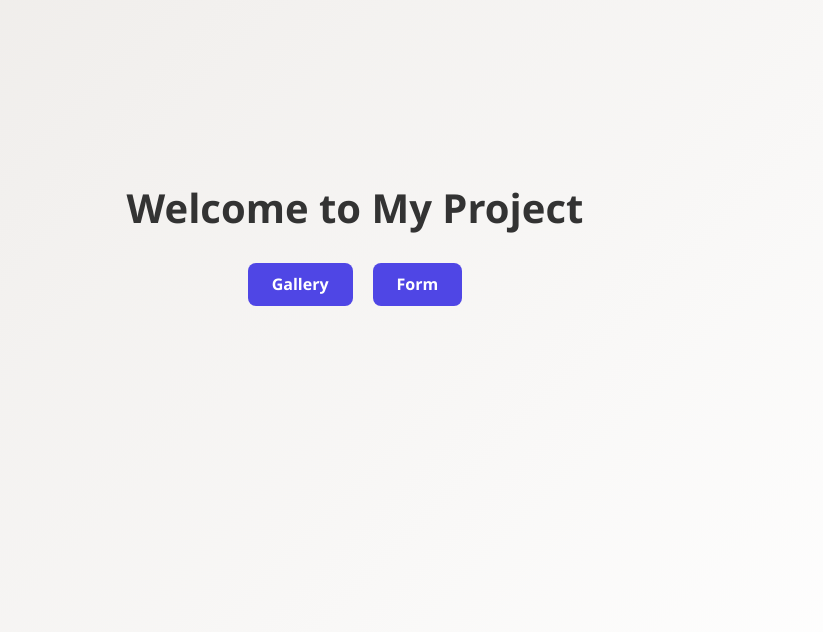
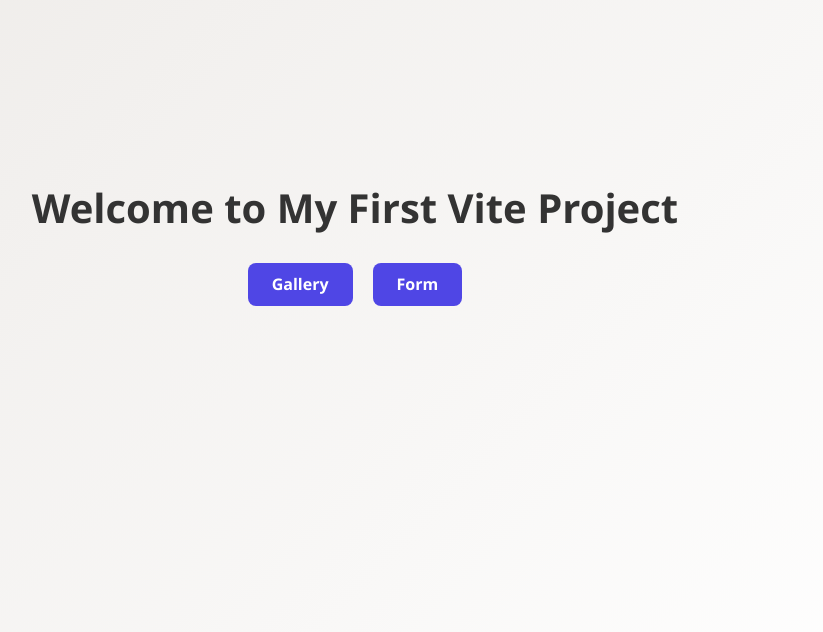
Before and after one commit to Emre-Urun/goit-js-hw-09, a plain HTML site: page index.html in a window 1280 px wide. Shown: the part 168-800 px from the top of the page, without its empty margins (285-1108 px from the left). Drawn offline with nearby package versions, Linux system fonts and the light colour scheme.

Commit message:
Deploying to gh-pages from @ Emre-Urun/goit-js-hw-09@b0380881285372f605dd7d4fc5a094f81d419226 🚀

```diff
--- a/index.html
+++ b/index.html
@@ -13,7 +13,7 @@
   </head>
   <body>
     <header class="header">
-      <h1 class="title">Welcome to My Project</h1>
+      <h1 class="title">Welcome to My First Vite Project</h1>
       <nav class="nav">
         <a class="nav-link" href="./public/01-gallery.html">Gallery</a>
         <a class="nav-link" href="./public/02-form.html">Form</a>
```
